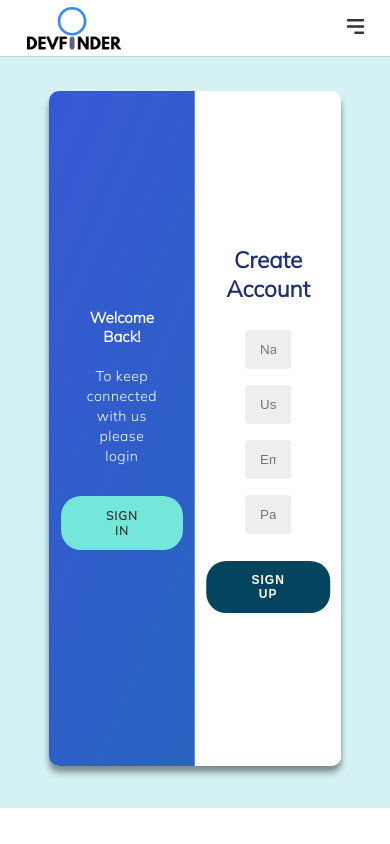
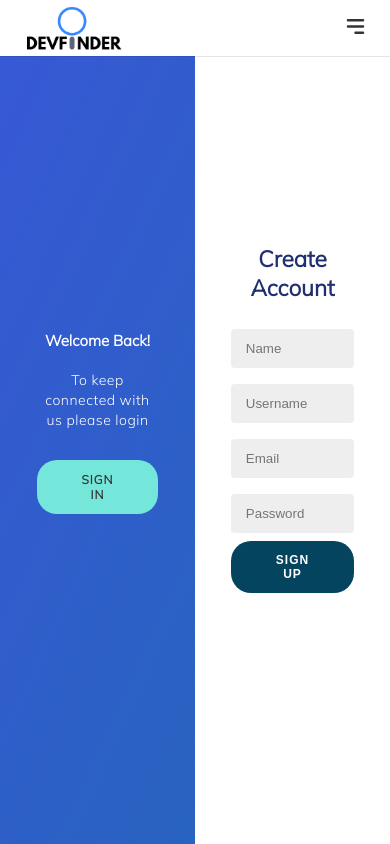
Before and after one commit to atharvabhide/DevFinder, a React (Vite) app: page /login in a window 390 px wide. Both pictures are taken after a click on the element "SIGN UP". Built offline with nearby package versions, Linux system fonts and the light colour scheme.

Commit message:
fix: Responsiveness

```diff
--- a/src/components/ManageRoutes.jsx
+++ b/src/components/ManageRoutes.jsx
@@ -7,6 +7,7 @@ import { Projects } from '../pages/Projects/Projects'
 import { Login } from '../pages/Login/Login'
 import { IndividualProject } from '../pages/Projects/IndividualProject/IndividualProject'
 import { IndividualDeveloper } from '../pages/Developers/IndividualDeveloper/IndividualDeveloper'
+import {SignUp} from '../pages/SignUp/SignUp'
 
 export const ManageRoutes = () => {
   return (
@@ -18,6 +19,8 @@ export const ManageRoutes = () => {
       <Route path="/projects/project" element={<IndividualProject />} />
       <Route path='/developers/developer' element={<IndividualDeveloper />} />
       <Route path="/login" element={<Login />} />
+      <Route path="/signup" element={<SignUp />} />
+
 
     </Routes>
   )
--- a/src/pages/Login/Login.jsx
+++ b/src/pages/Login/Login.jsx
@@ -1,8 +1,7 @@
 import React, { useState } from 'react'
 import styles from './Login.module.css'
 import { Link } from 'react-router-dom'
-import Logo from '../../assets/Logo.png'
-import { useEffect } from 'react'
+
 import {FcGoogle} from 'react-icons/fc'
 
 export const Login = () => {
@@ -12,35 +11,41 @@ export const Login = () => {
   return (
 
     <>
+    <main>
     <div className={styles.wrapper}>
       <div className={styles.container}>
-        <div className={styles.jugaad1}>
-        <div className={styles.signUpContainer}  style={signIn !== true ? {
+
+        <div className={styles.formsWraps}>
+
+          <form action="#" className={styles.signUpContainer} style={signIn !== true ? {
           transform: 'translateX(100%)',
           opacity: 1,
-    zIndex: 5
+          zIndex: 5,
+
   } : null}>
-          <form action="#">
             <h2>Create Account</h2><br />
-            <input className={styles.inputField} type="text" placeholder='Name' />
-            <input className={styles.inputField} type="text" placeholder='Username' />
-            <input className={styles.inputField} type="email" placeholder='Email' />
-            <input className={styles.inputField} type="password" placeholder='Password' /><br />
+            <div className={styles.actualForm}>
+              <input className={styles.inputField} type="text"  placeholder='Name' />
+              <input className={styles.inputField} type="text"  placeholder='Username' />
+              <input className={styles.inputField} type="email"   placeholder='Email' />
+              <input className={styles.inputField} type="password"  placeholder='Password' /><br />
               <button className={styles.button}>Sign Up</button>
+            </div>
           </form>
-        </div>
-        </div>
 
-        <div className={styles.jugaad2}>
-        <div className={styles.signInContainer}  style={signIn !== true ? {
-    transform: 'translateX(100%)'
+
+
+          <form action="#" className={styles.signInContainer}  style={signIn !== true ? {
+            transform: 'translateX(100%)',
+            opacity: 0,
+
   } : null}>
-          <form action="#">
             <h2>Log In</h2> <br />
 
-            <input className={styles.inputField} type="email" placeholder='Email' />
-            <input className={styles.inputField} type="password" placeholder='Password' />
-            <Link to="#" className={styles.link}>Forgot your password?</Link>
+            <div className={styles.actualForm}>
+              <input className={styles.inputField} type="email"   placeholder='Email' />
+              <input className={styles.inputField} type="password"  placeholder='Password' />
+              <Link to="#" className={styles.link}>Forgot your password?</Link><br /><br />
               <button className={styles.button}>Sign In</button>
               <div  className={styles.paragraph}>
                   OR
@@ -49,9 +54,10 @@ export const Login = () => {
                 <FcGoogle size={22} style={{margin: '0 10px 0 0'}} />
                 <p>Continue with Google</p>
               </button>
+            </div>
           </form>
         </div>
-        </div>
+
 
         <div className={styles.overlayContainer} style={signIn !== true ? {
     transform: 'translateX(-100%)'
@@ -86,6 +92,7 @@ export const Login = () => {
 
       </div>
       </div>
+      </main>
     </>
   )
 }
--- a/src/pages/Login/Login.module.css
+++ b/src/pages/Login/Login.module.css
@@ -120,7 +120,7 @@ width: 50%;
 height: 100%;
 overflow: hidden;
 transition: transform 0.6s ease-in-out;
-z-index: 100;
+z-index: 10;
 }
 .overlay{
     background: #ff416c;
@@ -199,6 +199,7 @@ transition: transform 0.6s ease-in-out;
     justify-content: space-between;
     transition: 0.14s;
     cursor: pointer;
+    margin: 0 auto;
     /* border-radius: 100vmax; */
 }
 .googleBtn:hover{
@@ -207,9 +208,30 @@ transition: transform 0.6s ease-in-out;
 }
 
 
-@media screen and (max-width: 900px) {
-    .container{
-        display: flex;
-        flex-direction: column;
-    }
+@media screen and (max-width: 850px) {
+    .wrapper {
+        height: auto;
+        max-width: 550px;
+        overflow: hidden;
+      }
+
+      .container {
+        position: static;
+        transform: none;
+        width: revert;
+        height: revert;
+        padding: 2rem;
+      }
+
+      .formsWrap {
+        position: revert;
+        width: 100%;
+        height: auto;
+      }
+
+      form {
+        max-width: revert;
+        padding: 1.5rem 2.5rem 2rem;
+        transition: transform 0.8s ease-in-out, opacity 0.45s linear;
+      }
 }
```
Lines whose indentation alone changed are shown as unchanged.
